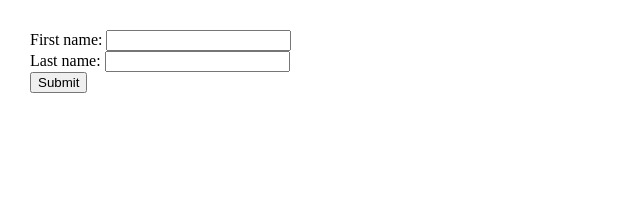
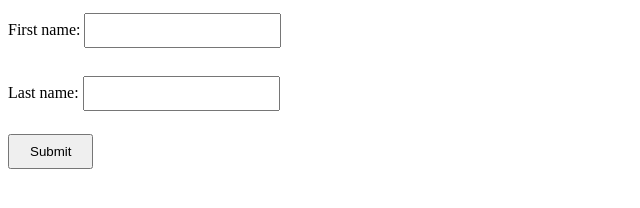
Before and after one commit to acciojob/form-login-VijayaboopathiE, a website: page main.html in a window 1280 px wide. Shown: the whole page, without its empty margins (0-640 px from the left). Drawn offline with Linux system fonts and the light colour scheme.

Commit message:
created a submission

```diff
--- a/main.html
+++ b/main.html
@@ -1,25 +1,32 @@
+
 <!DOCTYPE html>
-
 <html>
 
 <head>
-	<meta charset=utf-8 />
-		<title>Return first and last name from a form</title>
-		<style type="text/css">
-			body {margin: 30px;}
-		</style>
-	<link rel="stylesheet" href="styles.css">
+    <meta charset="utf-8">
+    <title>Return first and last name from a form</title>
+    <link rel="stylesheet" href="styles.css">
 </head>
 
 <body>
-	<form id="form1" onsubmit="getFormvalue()">
-		First name: <input type="text" name="fname"><br>
-		Last name: <input type="text" name="lname"><br>
-		<input type="submit" value="Submit">
-	</form>
 
-    <script type="text/javascript" src="./script.js">
-</script>
+    <form id="form1" onsubmit="return getFormvalue()">
+
+        <label>First name:</label>
+        <input type="text" name="fname">
+
+        <br><br>
+
+        <label>Last name:</label>
+        <input type="text" name="lname">
+
+        <br><br>
+
+        <input type="submit" value="Submit">
+
+    </form>
+
+    <script src="./script.js"></script>
 
 </body>
 
--- a/script.js
+++ b/script.js
@@ -1,8 +1,12 @@
+
 function getFormvalue() {
+
     const form = document.getElementById("form1");
 
     const firstName = form.fname.value.trim();
     const lastName = form.lname.value.trim();
 
     alert(firstName + " " + lastName);
+
+    return false;
 }
--- a/styles.css
+++ b/styles.css
@@ -1 +1,19 @@
-/*  your css code here. If applicable */
+css
+body {
+    margin: 30px;
+    font-family: Arial, sans-serif;
+}
+
+form {
+    width: 300px;
+}
+
+input[type="text"] {
+    padding: 8px;
+    margin: 5px 0;
+}
+
+input[type="submit"] {
+    padding: 8px 20px;
+    cursor: pointer;
+}
```
